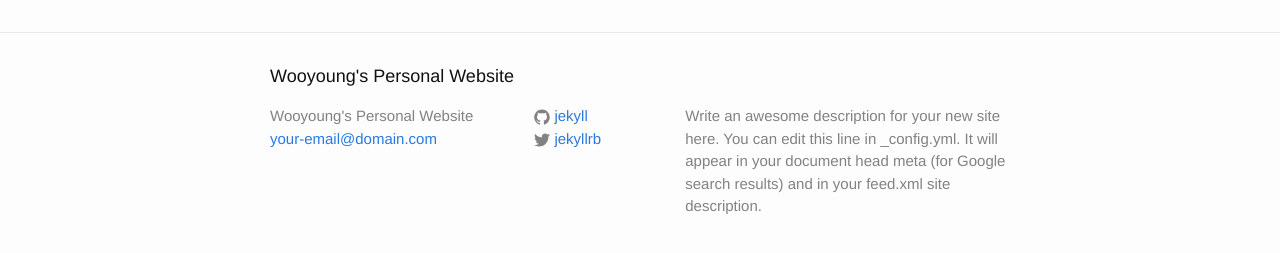
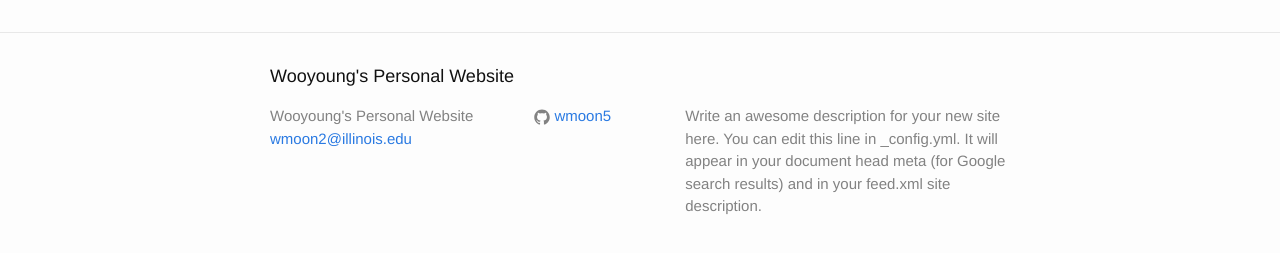
Before and after one commit to wmoon5/wmoon5.github.io, a Jekyll site: the page built from index.html, in a window 1280 px wide. Shown: the part 264-517 px from the top of the page. Built offline with Jekyll 4.4.1, drawn with Linux system fonts in a browser that asks for light colours.

Commit message:
couple changes to config.yml

```diff
--- a/_config.yml
+++ b/_config.yml
@@ -7,15 +7,15 @@
 
 # Site settings
 title: Wooyoung's Personal Website
-email: your-email@domain.com
+email: wmoon2@illinois.edu
 description: > # this means to ignore newlines until "baseurl:"
   Write an awesome description for your new site here. You can edit this
   line in _config.yml. It will appear in your document head meta (for
   Google search results) and in your feed.xml site description.
 baseurl: "" # the subpath of your site, e.g. /blog
-url: "http://yourdomain.com" # the base hostname & protocol for your site
-twitter_username: jekyllrb
-github_username:  jekyll
+url: "http://wmmoon.com" # the base hostname & protocol for your site
+#twitter_username: jekyllrb
+github_username:  wmoon5
 
 # Build settings
 markdown: kramdown
```
